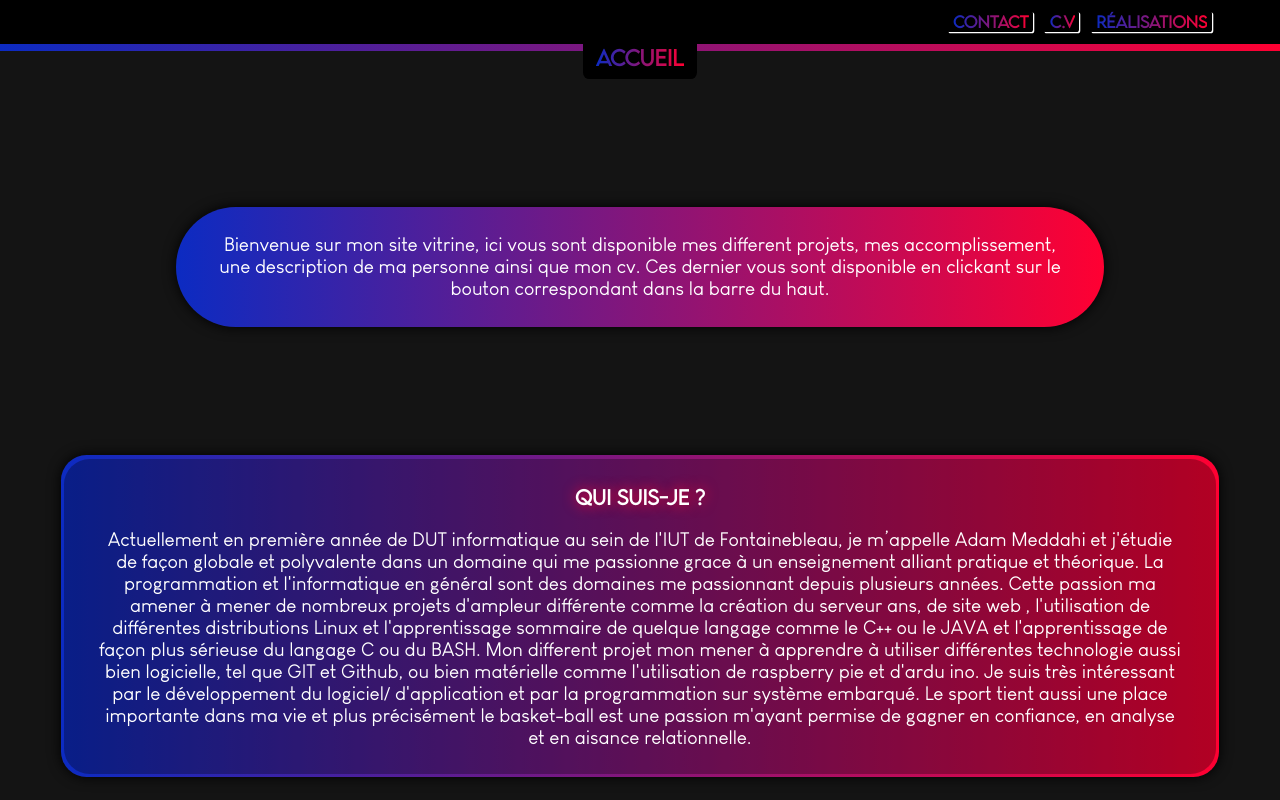
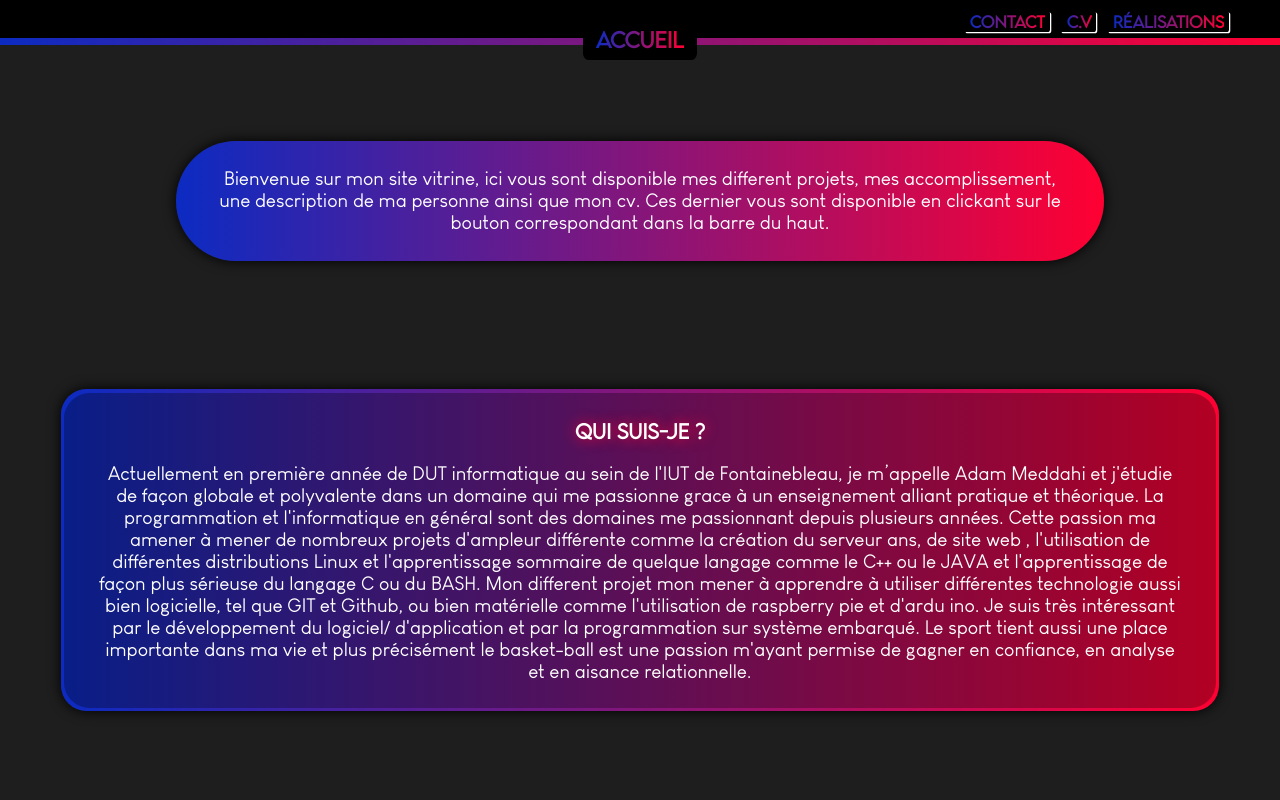
Before and after one commit to Admdh/site_vitrine, a plain HTML site: page main.html in a window 1280 px wide. Shown: the top 800 px of the page. Drawn offline with Linux system fonts and the light colour scheme.

Commit message:
modif location header

```diff
--- a/main.css
+++ b/main.css
@@ -75,14 +75,17 @@ h3{
 }
 
 header{
+
 	display: flex;
 	flex-direction: row;
-    display: flex;
     justify-content:right;
     align-items: center;
     background-color:  black;
+   width:100%;
+    padding: 0% 2% 1% 1%;
+    position:fixed;
+    margin-bottom: 1%;
 
-    padding: 0% 2% 1% 1%;
 
 }
 
@@ -121,27 +124,33 @@ header{
 
 }
 
+
 .liseret{
 	height:0.5vw;
 	width:100%;
 	background-image:  linear-gradient(to right, #0c2bc2ff, #ff0032ff);
+	margin-top: 3%;
+	 position:fixed;
+
 }
-
-
 .location{
 
 	background-color: black;
 	padding:0.5vw 1vw 0.5vw 1vw;
 	border-bottom-right-radius: 0.5vw ;
 	border-bottom-left-radius: 0.5vw ;
-	margin-top:-1vw;
-	margin-bottom: 10%;
+	margin-top: 1.5%;
+
+	position:fixed;
 
 }
 
 
+
+
 .contenuPage{
 
+	margin-top: 10%;
 	display: flex;
 	flex-direction: column;
 	justify-content: center;
@@ -259,9 +268,10 @@ footer{
 
 
 body{
-	background-color:  	rgba(20,20,20,1);
+	background-color:  	rgba(30,30,30,1);
 	display: flex;
 	flex-direction: column;
+	align-items: center;
 	margin: 0 0 0 0 ;
 	padding: 0 0 0 0 ;
 }
--- a/main.html
+++ b/main.html
@@ -30,6 +30,7 @@
 </header>
 
 <div class="liseret"></div>
+<div class="location"><h2>Accueil</h2></div>
 
 	<div class="contenuPage">
 
```
